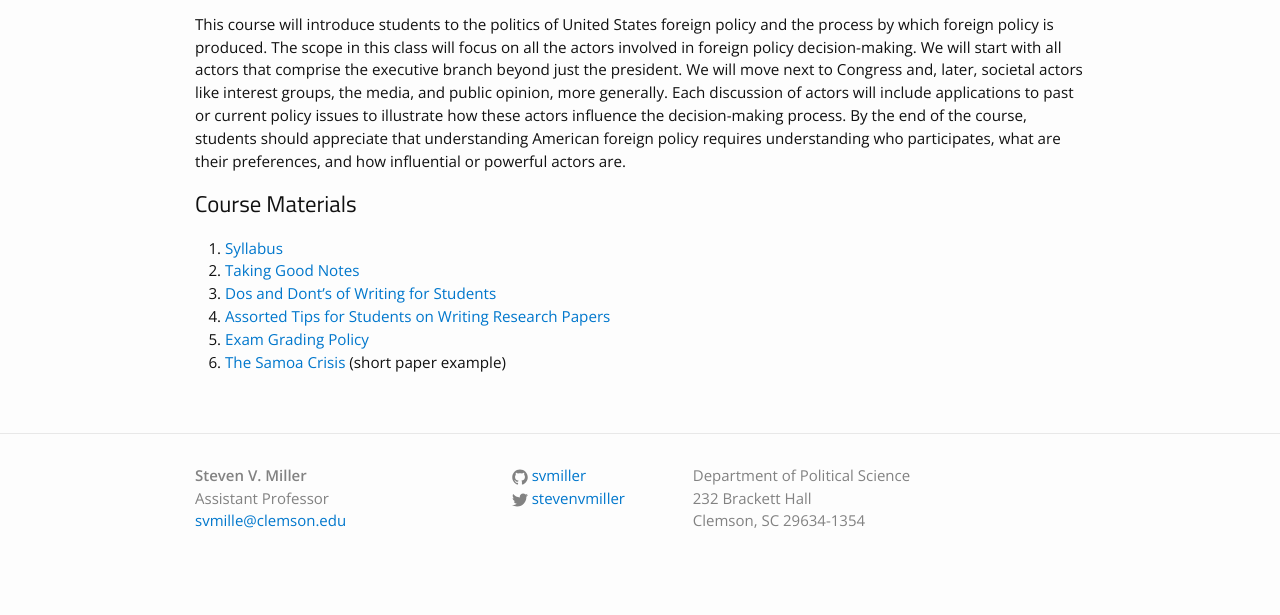
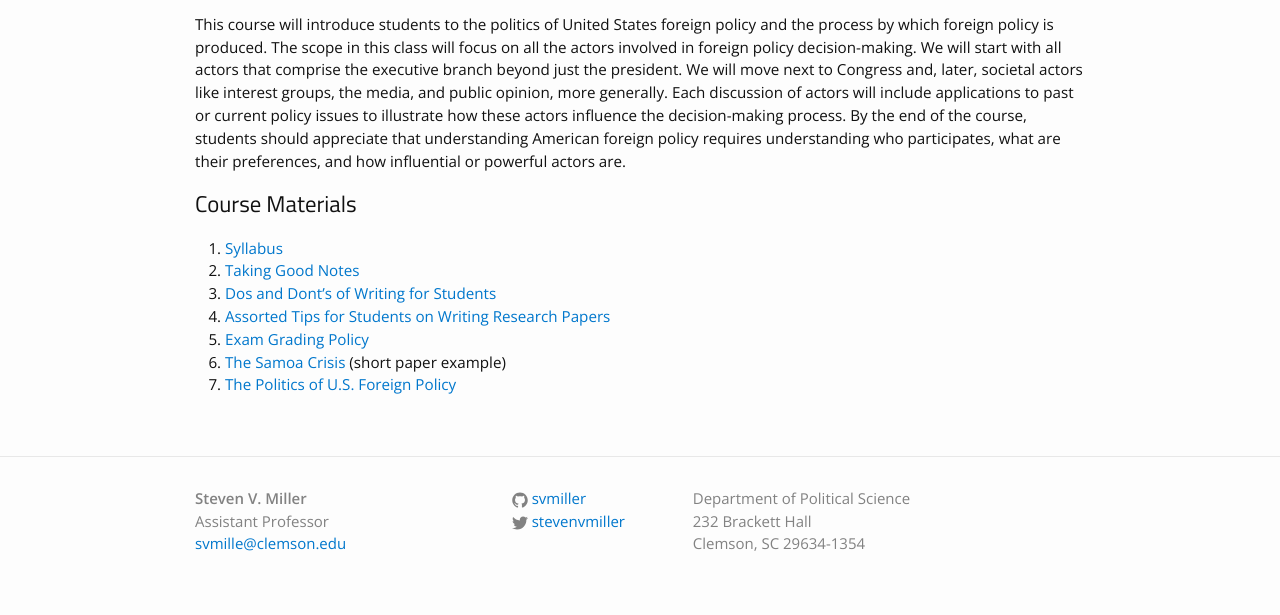
Before and after one commit to svmiller/svmiller.github.io, a Jekyll site: the page built from teaching/posc-3630.md, in a window 1280 px wide. Shown: the part 483-1098 px from the top of the page. Built offline with Jekyll 4.4.1, drawn with Linux system fonts in a browser that asks for light colours; some web fonts are replaced; before the commit the page ends 1075 px from its top, so only the background shows below that.

Commit message:
add lectures 01.12.2016

```diff
--- a/teaching/posc-3630.md
+++ b/teaching/posc-3630.md
@@ -16,3 +16,4 @@ This course will introduce students to the politics of United States foreign pol
 4. [Assorted Tips for Students on Writing Research Papers](http://svmiller.com/blog/2015/12/assorted-tips-students-research-papers/)
 5. [Exam Grading Policy](https://www.dropbox.com/s/apihjs7di81aqcv/svm-exam-grading-policy.pdf?dl=0)
 6. [The Samoa Crisis](https://www.dropbox.com/s/1anir4c51c9mb2x/posc3610-samoa-crisis-example.pdf?dl=0) (short paper example)
+7. [The Politics of U.S. Foreign Policy](https://www.dropbox.com/s/ore082xvo1c7jmv/posc3630-lecture-chp1.pdf?dl=0)
```
Also changed, not shown: teaching/posc-3410.md (+1 -0 lines).
